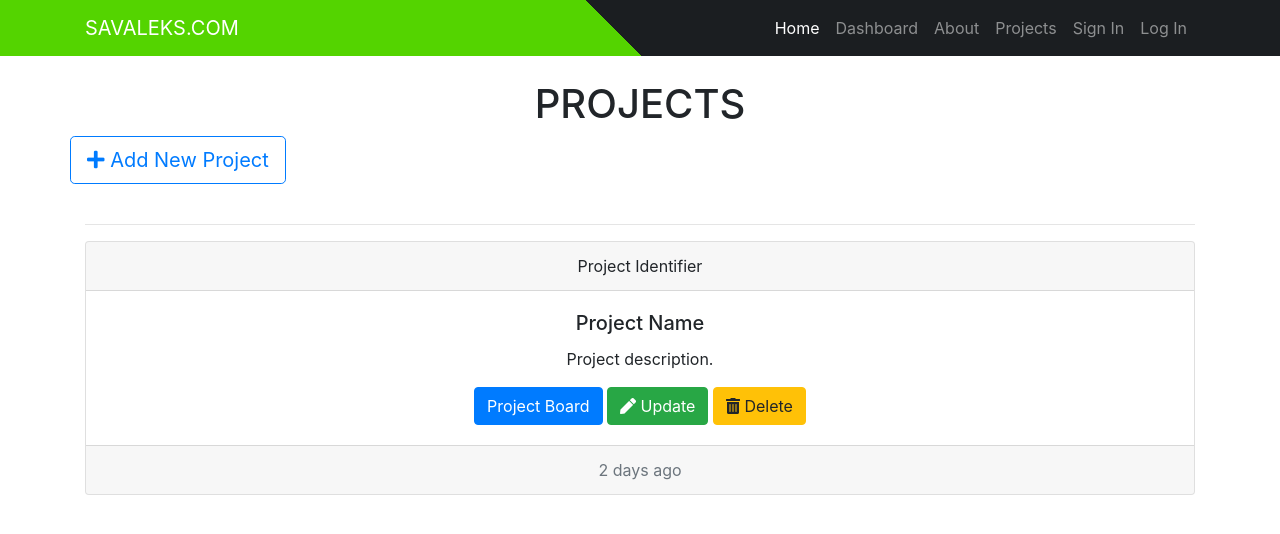
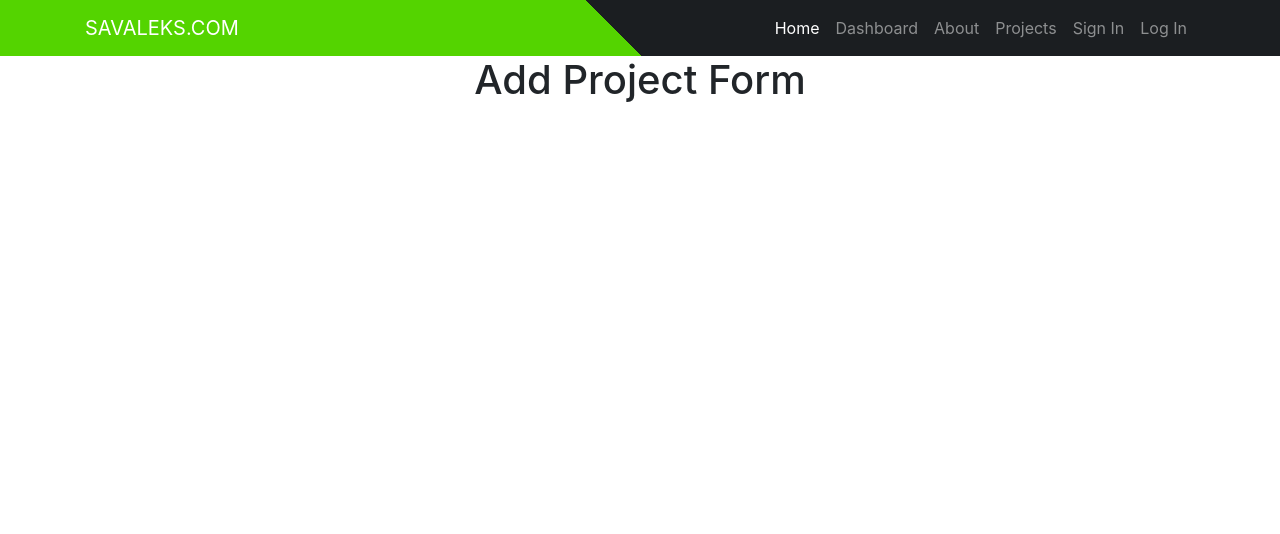
Before and after one commit to savaleks/ReactSpring-demo, a React (Create React App) app in the folder front-end-react/: page /addProject in a window 1280 px wide. Shown: the top 534 px of the page. Built offline with nearby package versions, Linux system fonts and the light colour scheme.

Commit message:
added router

```diff
--- a/front-end-react/package.json
+++ b/front-end-react/package.json
@@ -9,6 +9,7 @@
     "bootstrap": "^4.3.1",
     "react": "^16.11.0",
     "react-dom": "^16.11.0",
+    "react-router-dom": "^5.1.2",
     "react-scripts": "3.2.0"
   },
   "scripts": {
--- a/front-end-react/src/App.js
+++ b/front-end-react/src/App.js
@@ -2,14 +2,19 @@ import React from 'react';
 import './App.css';
 import Dashboard from './components/Dashboard';
 import Header from './components/layout/Header';
-import "bootstrap/dist/css/bootstrap.min.css"
+import "bootstrap/dist/css/bootstrap.min.css";
+import {BrowserRouter as Router, Route } from "react-router-dom";
+import AddProject from './components/project/AddProject';
 
 function App() {
   return (
-    <div className="App">
-      <Header />
-      <Dashboard/>
-    </div>
+    <Router>
+      <div className="App">
+        <Header />
+        <Route exact path="/dashboard" component={Dashboard}/>
+        <Route exact path="/addProject" component={AddProject}/>
+      </div>
+    </Router>
   );
 }
 
--- a/front-end-react/src/components/Dashboard.js
+++ b/front-end-react/src/components/Dashboard.js
@@ -1,5 +1,6 @@
 import React, { Component } from 'react'
 import ProjectItem from './project/ProjectItem'
+import ProjectButton from './project/ProjectButton'
 
 export default class Dashboard extends Component {
     render() {
@@ -7,8 +8,7 @@ export default class Dashboard extends Component {
             <div className="container"><br/>
                 <h1>PROJECTS</h1>
                 <div className="row">
-                    <button type="button" class="btn float-left btn-lg btn-outline-primary">
-                    <i class="fas fa-plus"></i> Add New Project</button>
+                    <ProjectButton/>
                 </div><br/><hr/>
                 <ProjectItem />
             </div>
--- a/front-end-react/src/components/layout/Header.js
+++ b/front-end-react/src/components/layout/Header.js
@@ -1,4 +1,5 @@
-import React, { Component } from 'react'
+import React, { Component } from 'react';
+import {Link} from "react-router-dom"
 
 export default class Header extends Component {
     render() {
@@ -22,11 +23,11 @@ export default class Header extends Component {
                     </li>
 
                     <li className="nav-item">
-                        <a className="nav-link" href="#">Dashboard</a>
+                        <Link to="/dashboard" className="nav-link">Dashboard</Link>
                     </li>
 
                     <li className="nav-item">
-                        <a className="nav-link" href="#">About</a>
+                        <Link to="/about" className="nav-link">About</Link>
                     </li>
 
                     <li className="nav-item">
--- /dev/null
+++ b/front-end-react/src/components/project/AddProject.js
@@ -0,0 +1,11 @@
+import React, { Component } from 'react'
+
+export default class AddProject extends Component {
+    render() {
+        return (
+            <div>
+                <h1>Add Project Form</h1>
+            </div>
+        )
+    }
+}
--- /dev/null
+++ b/front-end-react/src/components/project/ProjectButton.js
@@ -0,0 +1,11 @@
+import React from 'react';
+import {Link} from "react-router-dom"
+
+export default function ProjectButton() {
+    return (
+        <React.Fragment>
+            <Link to="/addProject" className="btn btn-lg btn-outline-primary">
+            <i class="fas fa-plus"></i> Add New Project</Link>
+        </React.Fragment>
+    )
+}
```
Also changed, not shown: 1 other file (tests, documents, lock files or other folders).
